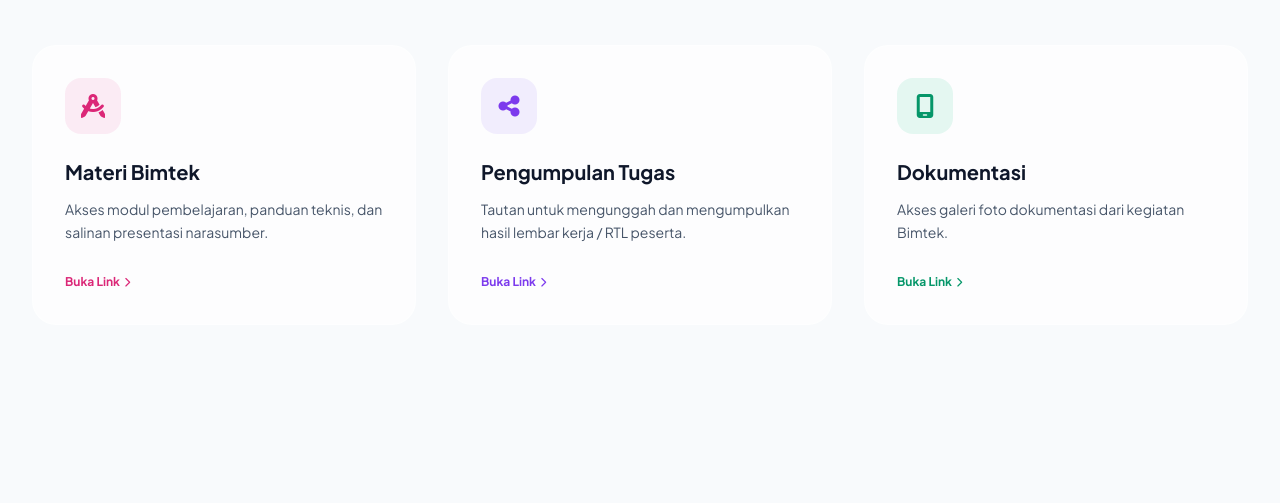
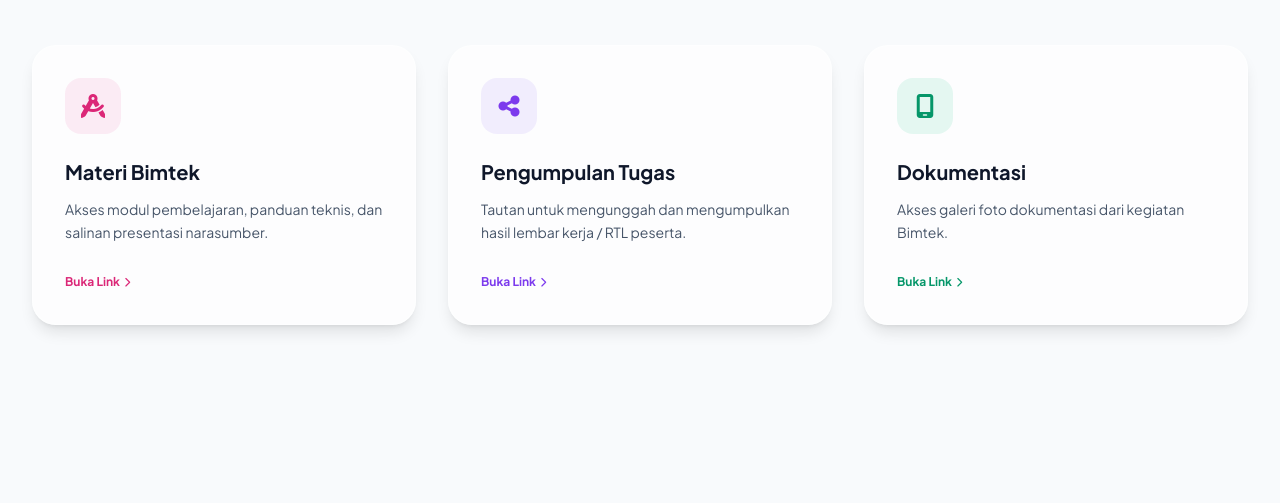
Before and after one commit to gunturmisbahsedjati/personal-branding, a plain HTML site: page index.html in a window 1280 px wide. Both pictures are taken after a click on the button "Layanan". Shown: the part 211-714 px from the top of the page. Drawn offline with nearby package versions, Linux system fonts and the light colour scheme.

Commit message:
update halaman utama2

```diff
--- a/index.html
+++ b/index.html
@@ -265,7 +265,7 @@
                     <!-- Service 1 -->
                     <a href="https://bit.ly/eksplorasi-pid-bbpmp-jatim" target="_blank" rel="noopener noreferrer">
                         <div
-                            class="glass-card p-8 rounded-3xl border border-white/40 dark:border-slate-800 hover:shadow-xl hover:-translate-y-2 transition-all duration-300 group">
+                            class="glass-card p-8 rounded-3xl border border-white/40 dark:border-slate-800 hover:shadow-xl hover:-translate-y-2 transition-all duration-300 group shadow-lg">
                             <div
                                 class="w-14 h-14 rounded-2xl bg-pink-500/10 text-pink-600 dark:text-pink-400 flex items-center justify-center text-2xl mb-6 group-hover:bg-pink-600 group-hover:text-white transition-colors">
                                 <i class="fa-solid fa-compass-drafting"></i>
@@ -291,7 +291,7 @@
                     <!-- Service 2 -->
                     <a href="https://bit.ly/eksplorasi-pid-bbpmp-jatim" target="_blank" rel="noopener noreferrer">
                         <div
-                            class="glass-card p-8 rounded-3xl border border-white/40 dark:border-slate-800 hover:shadow-xl hover:-translate-y-2 transition-all duration-300 group">
+                            class="glass-card p-8 rounded-3xl border border-white/40 dark:border-slate-800 hover:shadow-xl hover:-translate-y-2 transition-all duration-300 group shadow-lg">
                             <div
                                 class="w-14 h-14 rounded-2xl bg-violet-500/10 text-violet-600 dark:text-violet-400 flex items-center justify-center text-2xl mb-6 group-hover:bg-violet-600 group-hover:text-white transition-colors">
                                 <i class="fa-solid fa-share-nodes"></i>
@@ -317,7 +317,7 @@
                     <!-- Service 3 -->
                     <a href="https://bit.ly/eksplorasi-pid-bbpmp-jatim" target="_blank" rel="noopener noreferrer">
                         <div
-                            class="glass-card p-8 rounded-3xl border border-white/40 dark:border-slate-800 hover:shadow-xl hover:-translate-y-2 transition-all duration-300 group">
+                            class="glass-card p-8 rounded-3xl border border-white/40 dark:border-slate-800 hover:shadow-xl hover:-translate-y-2 transition-all duration-300 group shadow-lg">
                             <div
                                 class="w-14 h-14 rounded-2xl bg-emerald-500/10 text-emerald-600 dark:text-emerald-400 flex items-center justify-center text-2xl mb-6 group-hover:bg-emerald-600 group-hover:text-white transition-colors">
                                 <i class="fa-solid fa-mobile-screen"></i>
```
